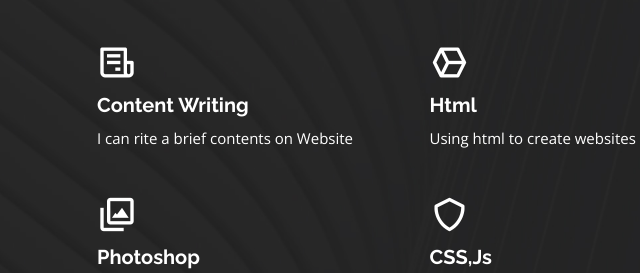
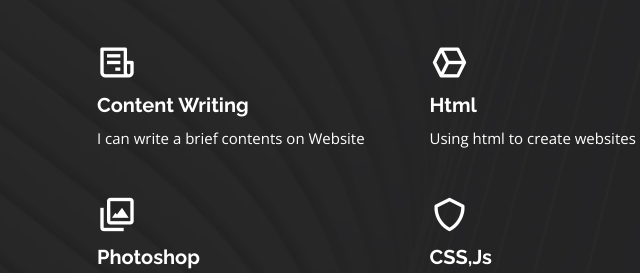
Before and after one commit to jasim-manniyil/biodata, a plain HTML site: page index.html in a window 1280 px wide. Shown: the part 960-1233 px from the top of the page, 460-1100 px from the left. Drawn offline with nearby package versions, Linux system fonts and the light colour scheme.

Commit message:
Update index.html

```diff
--- a/index.html
+++ b/index.html
@@ -102,7 +102,7 @@
                 <div class="col-md-6 icon-box" data-aos="fade-up" data-aos-delay="100">
                   <i class="bx bx-receipt"></i>
                   <h4>Content Writing</h4>
-                  <p>I can rite a brief contents on Website</p>
+                  <p>I can write a brief contents on Website</p>
                 </div>
                 <div class="col-md-6 icon-box" data-aos="fade-up" data-aos-delay="200">
                   <i class="bx bx-cube-alt"></i>
```
